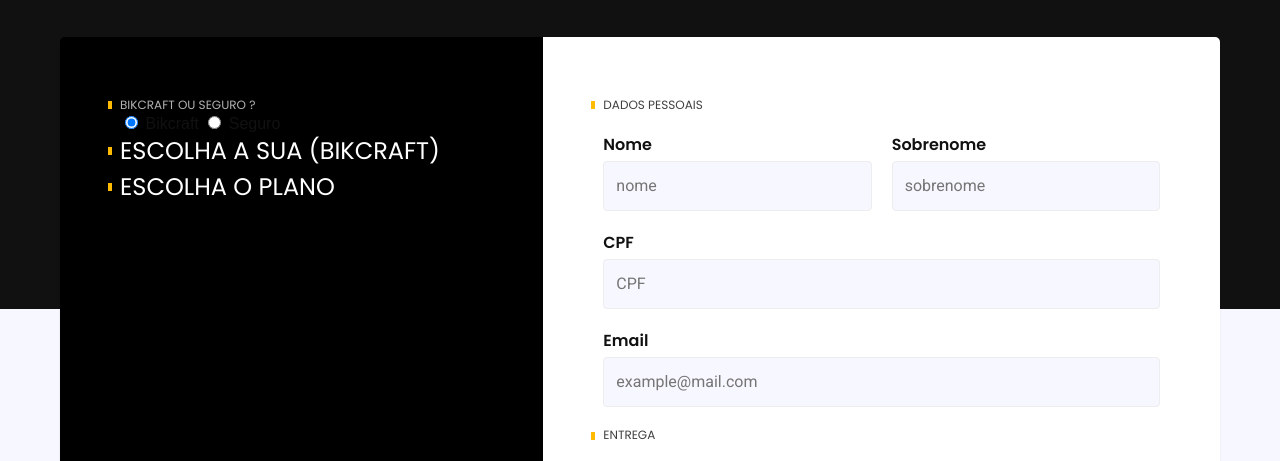
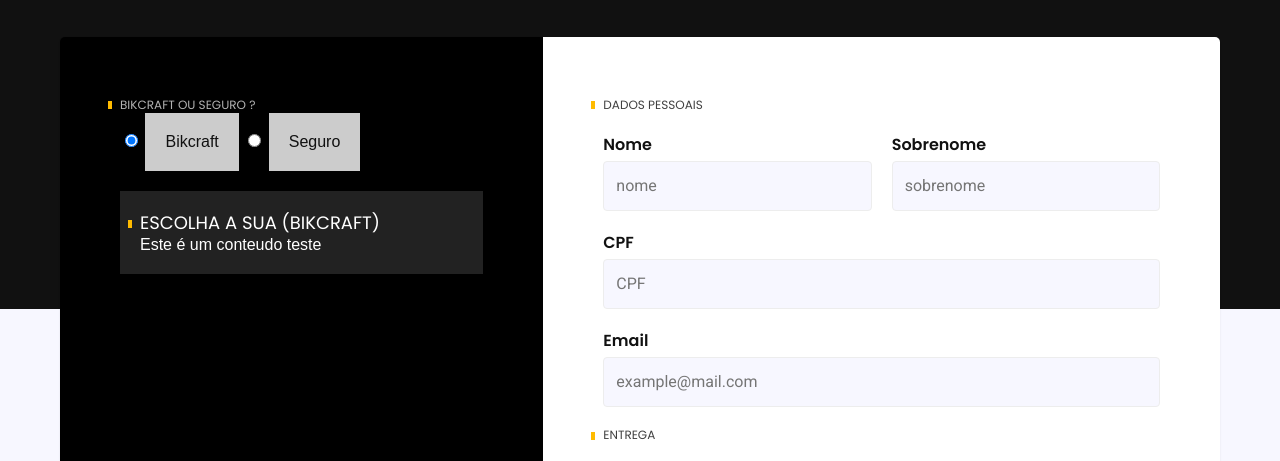
Before and after one commit to guilhermezuriel/bikcraft, a plain HTML site: page orcamento.html in a window 1280 px wide. Both pictures are taken after a click on the radio button "Bikcraft". Shown: the part 291-752 px from the top of the page. Drawn offline with Linux system fonts and the light colour scheme.

Commit message:
Alternando a div através de css

```diff
--- a/css/orcamento/orcamento.css
+++ b/css/orcamento/orcamento.css
@@ -40,3 +40,21 @@
   border-radius: 0 5px 5px 0;
   background: var(--cor-0);
 }
+
+.orcamento-produto label{
+  background: #ccc;
+  padding: 20px;
+  display: inline-block;
+}
+
+.orcamento-conteudo{
+  padding: 20px;
+  background: #222;
+  margin: 20px 0;
+  display: none;
+}
+
+#bikcraft:checked ~ #orcamento-bikcraft,
+#seguro:checked ~ #orcamento-seguro{
+  display: block;
+}
--- a/orcamento.html
+++ b/orcamento.html
@@ -46,11 +46,13 @@
         <label for="seguro">Seguro</label>
 
         <div class="orcamento-conteudo" id="orcamento-bikcraft">
-          <h2 class="font-1-l cor-0">Escolha a sua (BIKCRAFT)</h2>
+          <h2 class="font-1-m cor-0">Escolha a sua (BIKCRAFT)</h2>
+          <div class="cor-0">Este é um conteudo teste</div>
         </div>
 
         <div class="orcamento-conteudo" id="orcamento-seguro">
-          <h2 class="font-1-l cor-0">Escolha o plano</h2>
+          <h2 class="font-1-m cor-0">Escolha o plano</h2>
+          <div class="cor-0">Este é um conteudo teste</div>
         </div>
       </div>
       <div class="orcamento-dados form">
```
